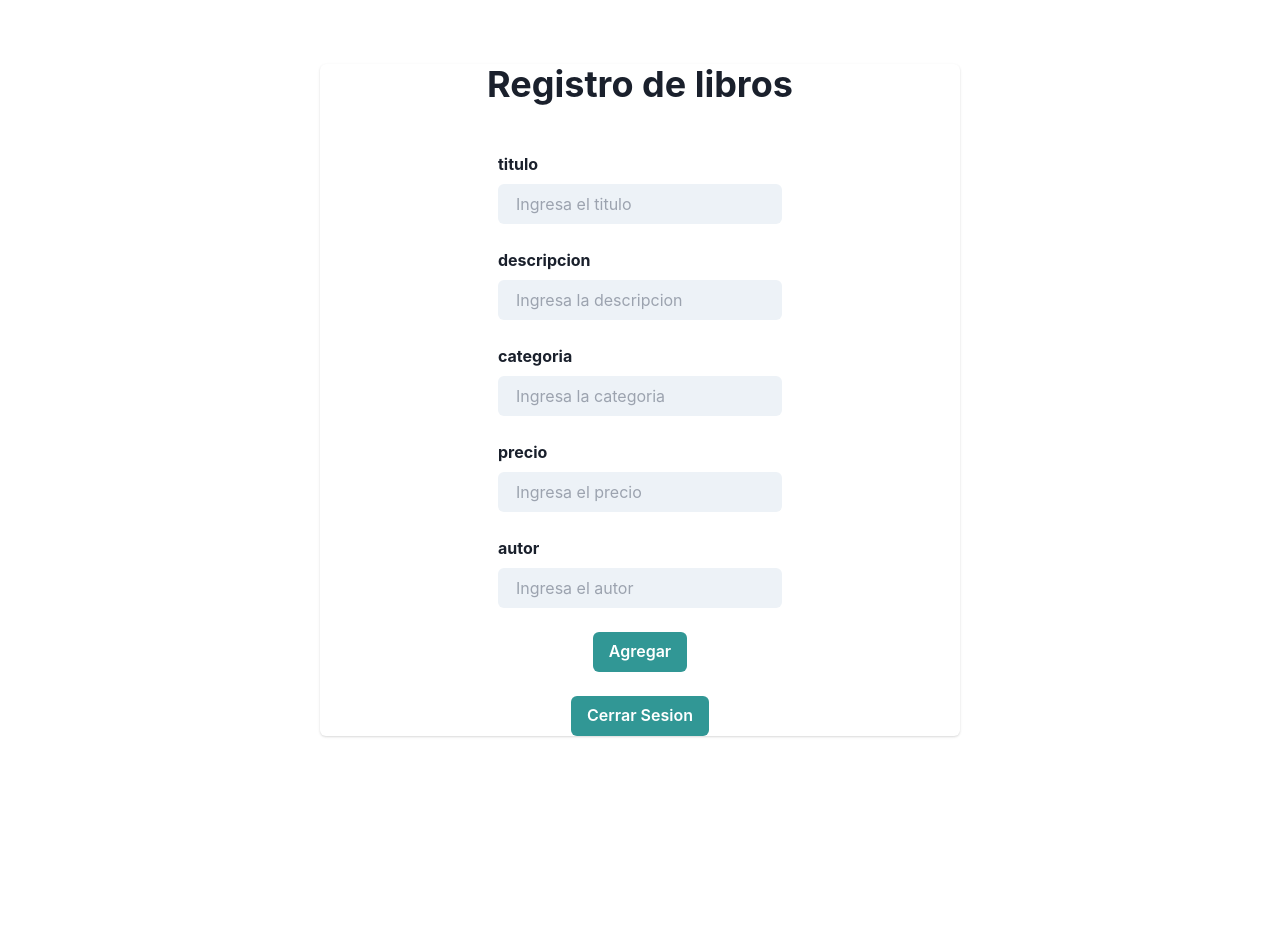
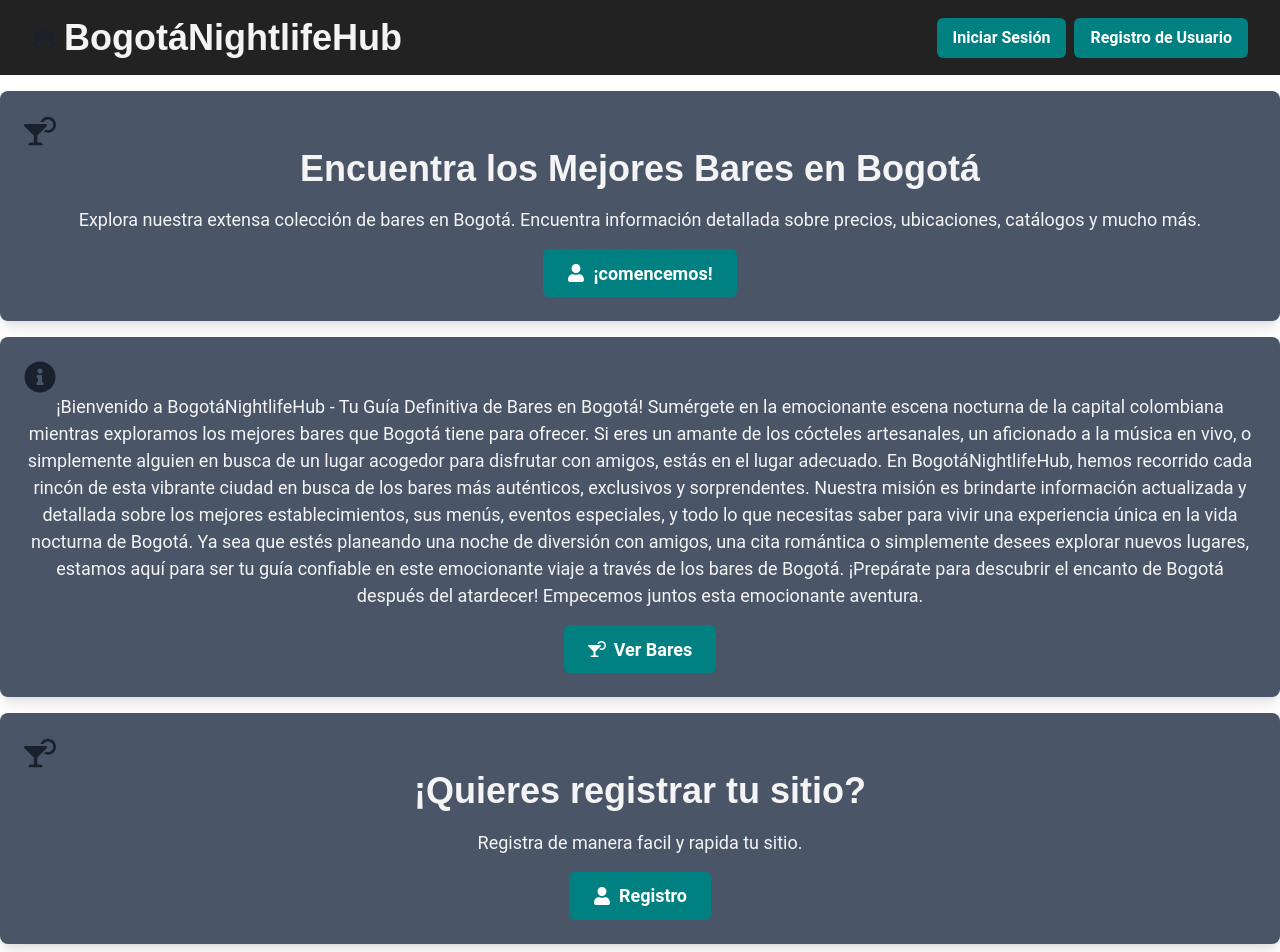
Before and after one commit to fabianra5789/books, a Next.js app in the folder apps/client/: page / in a window 1280 px wide. Shown: the top 952 px of the page. Before the commit the page ends 800 px from the top, so only its background shows below. Built offline with nearby package versions, Linux system fonts and the light colour scheme.

Commit message:
ER: Inicio

```diff
--- a/apps/client/src/pages/auth/books.js
+++ /dev/null
@@ -1,199 +0,0 @@
-import React, { useEffect, useState } from "react";
-import { useRouter } from "next/router";
-import {
-  PinInput,
-  PinInputField,
-  Input,
-  Button,
-  Modal,
-  ModalOverlay,
-  ModalContent,
-  ModalHeader,
-  ModalFooter,
-  ModalBody,
-  ModalCloseButton,
-} from "@chakra-ui/react";
-import {
-  Card,
-  CardHeader,
-  CardBody,
-  CardFooter,
-  Heading,
-  Text,
-} from "@chakra-ui/react";
-
-const Books = () => {
-  const router = useRouter();
-  const goToRegister = () => {
-    router.push("/");
-  };
-
-  const [books, setBooks] = useState([]);
-  const [selectedBook, setSelectedBook] = useState(null);
-  const [isEditing, setIsEditing] = useState(false);
-  const [editedBook, setEditedBook] = useState({
-    title: "",
-    author: "",
-    description: "",
-    price: 0,
-    category: "",
-  });
-
-  const getBooks = async () => {
-    try {
-      const res = await fetch("http://localhost:3080/book");
-      const data = await res.json();
-      setBooks(data);
-    } catch (err) {
-      console.error(err);
-    }
-  };
-
-  const deleteBook = async (bookId) => {
-    try {
-      await fetch(`http://localhost:3080/book/${bookId}`, {
-        method: "DELETE",
-      });
-      getBooks();
-    } catch (err) {
-      console.error(err);
-    }
-  };
-
-  const editBook = (book) => {
-    setSelectedBook(book);
-    setIsEditing(true);
-    setEditedBook({
-      title: book.title,
-      author: book.author,
-      description: book.description,
-      price: book.price,
-      category: book.category,
-    });
-  };
-
-  const saveEditedBook = async () => {
-    try {
-      await fetch(`http://localhost:3080/book/${selectedBook._id}`, {
-        method: "PUT",
-        headers: {
-          "Content-Type": "application/json",
-        },
-        body: JSON.stringify(editedBook),
-      });
-      getBooks();
-      setIsEditing(false);
-    } catch (err) {
-      console.error(err);
-    }
-  };
-
-  useEffect(() => {
-    getBooks();
-  }, []);
-
-  return (
-    <main
-      className={`flex flex-wrap gap-8 min-h-screen items-center justify-center `}
-    >
-      {books.map((book) => (
-        <Card align="center" key={book._id}>
-          <CardHeader>
-            <Heading size="md"> Biblioteca de Libros</Heading>
-          </CardHeader>
-          <CardBody>
-            <Text>
-              <strong>Libro:</strong> {book.title}
-              <br />
-              <strong>Autor:</strong> {book.author}
-              <br />
-              <strong>Descripción:</strong> {book.description}
-              <br />
-              <strong>Precio:</strong> {book.price}
-              <br />
-              <strong>Categoria:</strong> {book.category}
-              <br />
-            </Text>
-          </CardBody>
-          <CardFooter
-            style={{ display: "flex", justifyContent: "space-between" }}
-          >
-            <Button
-              colorScheme="red"
-              marginRight="2"
-              onClick={() => deleteBook(book._id)}
-            >
-              Eliminar
-            </Button>
-            <Button
-              colorScheme="teal"
-              marginRight="2"
-              onClick={() => editBook(book)}
-            >
-              Editar
-            </Button>
-            <Button colorScheme="blue" onClick={goToRegister}>
-              Volver
-            </Button>
-          </CardFooter>
-        </Card>
-      ))}
-
-      {isEditing && (
-        <Modal isOpen={isEditing} onClose={() => setIsEditing(false)}>
-          <ModalOverlay />
-          <ModalContent>
-            <ModalHeader>Editar Libro</ModalHeader>
-            <ModalCloseButton />
-            <ModalBody>
-              <Input
-                placeholder="Título"
-                value={editedBook.title}
-                onChange={(e) =>
-                  setEditedBook({ ...editedBook, title: e.target.value })
-                }
-              />
-              <Input
-                placeholder="Autor"
-                value={editedBook.author}
-                onChange={(e) =>
-                  setEditedBook({ ...editedBook, author: e.target.value })
-                }
-              />
-              <Input
-                placeholder="Descripción"
-                value={editedBook.description}
-                onChange={(e) =>
-                  setEditedBook({ ...editedBook, description: e.target.value })
-                }
-              />
-              <Input
-                placeholder="Precio"
-                type="number"
-                value={editedBook.price}
-                onChange={(e) =>
-                  setEditedBook({ ...editedBook, price: e.target.value })
-                }
-              />
-              <Input
-                placeholder="Categoría"
-                value={editedBook.category}
-                onChange={(e) =>
-                  setEditedBook({ ...editedBook, category: e.target.value })
-                }
-              />
-            </ModalBody>
-            <ModalFooter>
-              <Button colorScheme="blue" mr={3} onClick={saveEditedBook}>
-                Guardar
-              </Button>
-              <Button onClick={() => setIsEditing(false)}>Cancelar</Button>
-            </ModalFooter>
-          </ModalContent>
-        </Modal>
-      )}
-    </main>
-  );
-};
-
-export default Books;
--- a/apps/client/src/pages/auth/login.js
+++ b/apps/client/src/pages/auth/login.js
@@ -1,5 +1,14 @@
 import React from "react";
-import { PinInput, PinInputField, Input, Button } from "@chakra-ui/react";
+import {
+  PinInput,
+  PinInputField,
+  Input,
+  Button,
+  Box,
+  Center,
+  Text,
+  Heading,
+} from "@chakra-ui/react";
 import { useRouter } from "next/router";
 import toast from "react-hot-toast";
 
@@ -34,6 +43,15 @@ const LoginPage = () => {
   };
 
   return (
+    <Box>
+      {/* Encabezado */}
+      <Box bg="teal" p={4}>
+        <Center>
+          <Heading as="h1" color="white">
+            BogotáNightlifeHub
+          </Heading>
+        </Center>
+      </Box>
       <main className={`flex min-h-screen items-center justify-center `}>
         <div className="flex justify-center items-center flex-col gap-6">
           <h1 className="text-center text-4xl font-bold">Inicio de sesion</h1>
@@ -69,6 +87,13 @@ const LoginPage = () => {
           </Button>
         </div>
       </main>
+      {/* Pie de página */}
+      <Box bg="teal" p={4} mt={4} textAlign="center">
+        <Text color="white">
+          Desarrollado por Eric Fabian Ramírez y Pablo Andrés Triana
+        </Text>
+      </Box>
+    </Box>
   );
 };
 
--- a/apps/client/src/pages/auth/register.js
+++ b/apps/client/src/pages/auth/register.js
@@ -1,5 +1,14 @@
 import React from "react";
-import { PinInput, PinInputField, Input, Button } from "@chakra-ui/react";
+import {
+  PinInput,
+  PinInputField,
+  Input,
+  Button,
+  Box,
+  Center,
+  Text,
+  Heading,
+} from "@chakra-ui/react";
 import { useRouter } from "next/router";
 import toast from "react-hot-toast";
 
@@ -35,6 +44,15 @@ const Register = () => {
     setFormValues(copyForm);
   };
   return (
+    <Box>
+      {/* Encabezado */}
+      <Box bg="teal" p={4}>
+        <Center>
+          <Heading as="h1" color="white">
+            BogotáNightlifeHub
+          </Heading>
+        </Center>
+      </Box>
       <main className={`flex min-h-screen items-center justify-center `}>
         <div className="flex justify-center items-center flex-col gap-6">
           <h1 className="text-center text-4xl font-bold">Registro</h1>
@@ -78,6 +96,13 @@ const Register = () => {
           </Button>
         </div>
       </main>
+      {/* Pie de página */}
+      <Box bg="teal" p={4} mt={4} textAlign="center">
+        <Text color="white">
+          Desarrollado por Eric Fabian Ramírez y Pablo Andrés Triana
+        </Text>
+      </Box>
+    </Box>
   );
 };
 
--- a/apps/client/src/pages/index.js
+++ b/apps/client/src/pages/index.js
@@ -1,114 +1,216 @@
 import React from "react";
-import { PinInput, PinInputField, Input, Button } from "@chakra-ui/react";
 import { useRouter } from "next/router";
-import toast from "react-hot-toast";
-import Image from "next/image";
-import { Inter } from "next/font/google";
-import { Card, CardHeader, CardBody, CardFooter } from "@chakra-ui/react";
+import {
+  FaGlassCheers,
+  FaCocktail,
+  FaUser,
+  FaInfoCircle,
+} from "react-icons/fa";
 
-const inter = Inter({ subsets: ["latin"] });
-const Inicio = () => {
+import {
+  ChakraProvider,
+  extendTheme,
+  Box,
+  Container,
+  Heading,
+  Text,
+  Flex,
+  Button,
+  CSSReset,
+} from "@chakra-ui/react";
+
+const customTheme = extendTheme({
+  fonts: {
+    heading: "Montserrat, sans-serif",
+    body: "Roboto, sans-serif",
+  },
+  colors: {
+    primary: {
+      50: "#F4F4F4",
+      100: "#E5E5E5",
+    },
+    secondary: {
+      50: "#333333",
+      100: "#222222",
+    },
+    teal: {
+      500: "#008080",
+    },
+  },
+  components: {
+    Button: {
+      baseStyle: {
+        fontWeight: "bold",
+      },
+    },
+    Card: {
+      baseStyle: {
+        bg: "primary.100",
+        color: "secondary.50",
+      },
+    },
+  },
+});
+
+const Ini = () => {
   const router = useRouter();
-  const [show, setShow] = React.useState(true);
-  const [form, setFormValues] = React.useState({
-    titulo: "",
-    descripcion: "",
-    categoria: "",
-    precio: "",
-    autor: "",
-  });
 
-  const goToBooks = async () => {
-    const toastID = toast.loading("Agregando libro, dame un momento");
-    try {
-      var myHeaders = new Headers();
-      myHeaders.append("Content-Type", "application/json");
-      var requestOptions = {
-        method: "POST",
-        headers: myHeaders,
-        body: JSON.stringify({
-          title: form.titulo,
-          description: form.descripcion,
-          price: Number(form.precio),
-          author: form.autor,
-          category: form.categoria,
-        }),
-        redirect: "follow",
-      };
-      const res = await fetch("http://localhost:3080/book/new", requestOptions);
-      const data = await res.json();
-      console.log(data);
-    } catch (err) {
-      console.log(err);
-    } finally {
-      toast.dismiss(toastID);
-      router.push("/auth/books");
-    }
-  };
   const goToLogin = () => {
     router.push("/auth/login");
   };
+  const goToBares = () => {
+    router.push("/auth/bares");
+  };
+  const goToAdd = () => {
+    router.push("/auth/add");
+  };
 
-  const handleChange = (name, value) => {
-    const copyForm = form;
-    copyForm[name] = value;
-    setFormValues(copyForm);
+  const goToRegister = () => {
+    router.push("/auth/register");
   };
+
   return (
-    <main className={`flex min-h-screen items-center justify-center `}>
-      <Card className="w-1/2">
-        {" "}
-        <div className="flex justify-center items-center flex-col gap-6">
-          <h1 className="text-center text-4xl font-bold">Registro de libros</h1>
+    <ChakraProvider theme={customTheme}>
+      <CSSReset />
+      <Box>
+        {/* Header */}
+        <Box
+          bg="secondary.100"
+          p={4}
+          mb={4}
+          borderBottom="1px solid secondary.50"
+        >
+          <Container maxW="container.xl">
+            <Flex alignItems="center">
+              <FaGlassCheers
+                size={24}
+                color="primary.50"
+                style={{ marginRight: "8px" }}
+              />
+              <Heading as="h1" color="primary.50" flex="1">
+                BogotáNightlifeHub
+              </Heading>
+              <Button colorScheme="teal" mr={2} onClick={goToLogin}>
+                Iniciar Sesión
+              </Button>
+              <Button colorScheme="teal" onClick={goToRegister}>
+                Registro de Usuario
+              </Button>
+            </Flex>
+          </Container>
+        </Box>
 
-          <div className="flex flex-col justify-center">
-            <p className="text-base text-left font-bold my-2"></p>
-            <p className="text-base text-left font-bold my-2">titulo</p>
-            <Input
-              variant="filled"
-              placeholder="Ingresa el titulo"
-              onChange={(e) => handleChange("titulo", e.target.value)}
-            />
-            <p className="text-base text-left font-bold my-2"></p>
-            <p className="text-base text-left font-bold my-2">descripcion</p>
-            <Input
-              variant="filled"
-              placeholder="Ingresa la descripcion"
-              onChange={(e) => handleChange("descripcion", e.target.value)}
-            />
-            <p className="text-base text-left font-bold my-2"></p>
-            <p className="text-base text-left font-bold my-2">categoria</p>
-            <Input
-              variant="filled"
-              placeholder="Ingresa la categoria"
-              onChange={(e) => handleChange("categoria", e.target.value)}
-            />
-            <p className="text-base text-left font-bold my-2"></p>
-            <p className="text-base text-left font-bold my-2">precio</p>
-            <Input
-              variant="filled"
-              placeholder="Ingresa el precio"
-              onChange={(e) => handleChange("precio", e.target.value)}
-            />
-            <p className="text-base text-left font-bold my-2"></p>
-            <p className="text-base text-left font-bold my-2">autor</p>
-            <Input
-              variant="filled"
-              placeholder="Ingresa el autor"
-              onChange={(e) => handleChange("autor", e.target.value)}
-            />
-          </div>
-          <Button colorScheme="teal" onClick={goToBooks}>
-            Agregar
+        {/* Teal Section */}
+        <Container
+          maxW="container.xl"
+          bg="gray.600" // Cambiar el color de fondo a gris claro
+          p={6}
+          borderRadius="lg"
+          boxShadow="lg"
+          mb={4}
+          textAlign="center"
+        >
+          <FaCocktail size={32} color="primary.50" mb={2} />{" "}
+          <Heading as="h2" size="xl" color="primary.50" mb={4}>
+            Encuentra los Mejores Bares en Bogotá
+          </Heading>
+          <Text fontSize="lg" color="primary.50" mb={4}>
+            Explora nuestra extensa colección de bares en Bogotá. Encuentra
+            información detallada sobre precios, ubicaciones, catálogos y mucho
+            más.
+          </Text>
+          <Button
+            colorScheme="teal"
+            size="lg"
+            leftIcon={<FaUser />}
+            onClick={goToLogin}
+          >
+            ¡comencemos!
           </Button>
-          <Button colorScheme="teal" onClick={goToLogin}>
-            Cerrar Sesion
+        </Container>
+
+        {/* About Section */}
+        <Container
+          maxW="container.xl"
+          bg="gray.600"
+          p={6}
+          borderRadius="lg"
+          boxShadow="lg"
+          mt={4}
+          mb={4} // Agregar margen inferior para separar las cards
+          textAlign="center"
+        >
+          <FaInfoCircle size={32} color="teal.500" mb={2} />{" "}
+          <Text fontSize="lg" color="primary.50" mb={4}>
+            ¡Bienvenido a BogotáNightlifeHub - Tu Guía Definitiva de Bares en
+            Bogotá! Sumérgete en la emocionante escena nocturna de la capital
+            colombiana mientras exploramos los mejores bares que Bogotá tiene
+            para ofrecer. Si eres un amante de los cócteles artesanales, un
+            aficionado a la música en vivo, o simplemente alguien en busca de un
+            lugar acogedor para disfrutar con amigos, estás en el lugar
+            adecuado. En BogotáNightlifeHub, hemos recorrido cada rincón de esta
+            vibrante ciudad en busca de los bares más auténticos, exclusivos y
+            sorprendentes. Nuestra misión es brindarte información actualizada y
+            detallada sobre los mejores establecimientos, sus menús, eventos
+            especiales, y todo lo que necesitas saber para vivir una experiencia
+            única en la vida nocturna de Bogotá. Ya sea que estés planeando una
+            noche de diversión con amigos, una cita romántica o simplemente
+            desees explorar nuevos lugares, estamos aquí para ser tu guía
+            confiable en este emocionante viaje a través de los bares de Bogotá.
+            ¡Prepárate para descubrir el encanto de Bogotá después del
+            atardecer! Empecemos juntos esta emocionante aventura.
+          </Text>
+          <Button
+            colorScheme="teal"
+            size="lg"
+            leftIcon={<FaCocktail />}
+            onClick={goToBares}
+          >
+            Ver Bares
           </Button>
-        </div>
-      </Card>{" "}
-      {/* Fin de la tarjeta */}
-    </main>
+        </Container>
+
+        <Container
+          maxW="container.xl"
+          bg="gray.600"
+          p={6}
+          borderRadius="lg"
+          boxShadow="lg"
+          mb={4}
+          textAlign="center"
+        >
+          <FaCocktail size={32} color="primary.50" mb={2} />{" "}
+          <Heading as="h2" size="xl" color="primary.50" mb={4}>
+            ¡Quieres registrar tu sitio?
+          </Heading>
+          <Text fontSize="lg" color="primary.50" mb={4}>
+            Registra de manera facil y rapida tu sitio.
+          </Text>
+          <Button
+            colorScheme="teal"
+            size="lg"
+            leftIcon={<FaUser />}
+            onClick={goToAdd}
+          >
+            Registro
+          </Button>
+        </Container>
+
+        {/* Footer */}
+        <Box
+          bg="secondary.100"
+          p={4}
+          mt={4}
+          borderTop="1px solid secondary.50"
+          textAlign="center"
+        >
+          <Text color="primary.50">
+            Desarrollado por Eric Fabian Ramírez y Pablo Andrés Triana
+          </Text>
+        </Box>
+      </Box>
+    </ChakraProvider>
   );
 };
 
-export default Inicio;
+export default Ini;
--- a/package.json
+++ b/package.json
@@ -31,6 +31,9 @@
     "passport": "^0.6.0",
     "passport-jwt": "^4.0.1",
     "passport-local": "^1.0.0",
+    "react-icons": "^4.11.0",
+    "react-responsive-carousel": "^3.2.23",
+    "swiper": "^10.3.1",
     "turbo": "^1.10.13"
   },
   "devDependencies": {
```
Also changed, not shown: 2 other files (tests, documents, lock files or other folders). Lines whose indentation alone changed are shown as unchanged.
